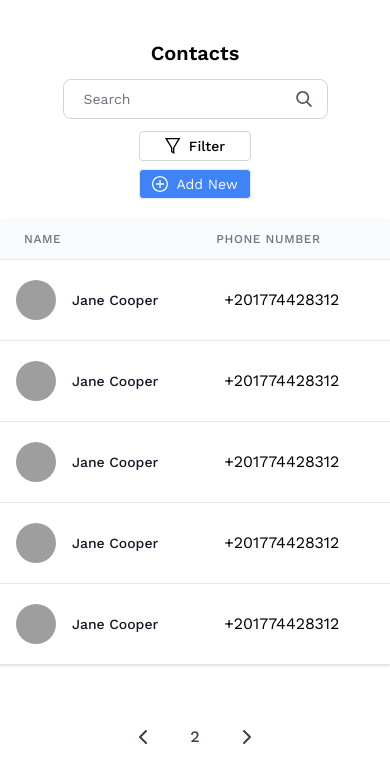
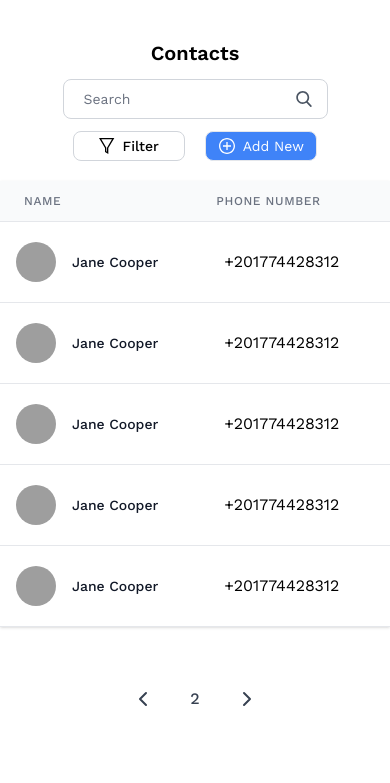
Before and after one commit to BaseMax/MyPhonebook, a plain HTML site: page index.html in a window 390 px wide. Shown: the part 53-836 px from the top of the page. Drawn offline with nearby package versions, Linux system fonts and the light colour scheme; grey boxes are pictures that could not be loaded.

Commit message:
Fixed inline buttons

```diff
--- a/index.html
+++ b/index.html
@@ -69,10 +69,10 @@
                 Contacts
             </p>
         </div>
-        <div class="flex justify-between flesx-wrap flex-col md:flex-row  md:flex-nowrap items-center">
-            <div class="flex justify-center flsex-wrap md:flex-nowrap flex-col md:flex-row  gap-3 items-center">
+        <div class="grid overflow-hidden grid-cols-none grid-rows-none gap-y-3 justify-center md:flex md:justify-between">
+            <!-- <div class="flex justify-center flsex-wrap md:flex-nowrap flex-col md:flex-row  gap-3 items-center"> -->
 
-                <div class="relative mx-auto  text-gray-600">
+                <div class="relative msx-auto  text-gray-600 md:row-start-1 col-span-10">
                     <input
                         class=" border-gray-300 bg-white h-10  px-5 pr-16 rounded-lg text-sm focus:outline-none"
                         type="search" name="search" placeholder="Search">
@@ -86,10 +86,10 @@
                         </svg>
                     </button>
                 </div>
-                <div class="flex justify-center ">
+                <div class="flex justify-center row-start-2 md:row-start-1 col-span-5 md:mr-auto md:ml-3">
 
                     <button data-modal-toggle="filterModal"
-                        class="flex group items-center relative z-10 md:w-32   justify-center   focus:outline-none  focus:bg-blue-500  focus:text-white text-black border border-gray-300 text-center md:py-2 md:px-4 p-1 w-28  rounded    font-medium text-sm "
+                        class="flex group items-center relative z-10 md:w-32   justify-center   focus:outline-none  focus:bg-blue-500  focus:text-white text-black border border-gray-300 text-center md:py-2 md:px-4 p-1 w-28  rounded-lg    font-medium text-sm "
                         type="button"><svg xmlns="http://www.w3.org/2000/svg" class="h-4 w-4 group-focus:fill-white"
                             viewBox="0 0 24 24">
                             <path
@@ -98,12 +98,12 @@
                         <span class="pl-2">Filter</span></button>
                 </div>
 
-            </div>
+            <!-- </div> -->
 
-            <div class="pt-2 md:p-0">
+            <div class="pts-2 md:p-0 flex justify-center row-start-2 md:row-start-1 col-span-5 ">
 
                 <button
-                    class="justify-center flex items-center bg-blue-500 hover:bg-blue-600 focus:bg-blue-600  md:w-32  text-white whitespace-nowrap  text-center border md:py-2 md:px-4 p-1 w-28  rounded  text-sm"
+                    class="justify-center flex items-center bg-blue-500 hover:bg-blue-600 focus:bg-blue-600  md:w-32  text-white whitespace-nowrap  text-center border md:py-2 md:px-4 p-1 w-28  rounded-lg  text-sm"
                     data-modal-toggle="addNewModel">
                     <svg class="h-4 w-4 fill-white" xmlns="http://www.w3.org/2000/svg" viewBox="0 0 24 24">
                         <path
```
Also changed, not shown: style.css.
